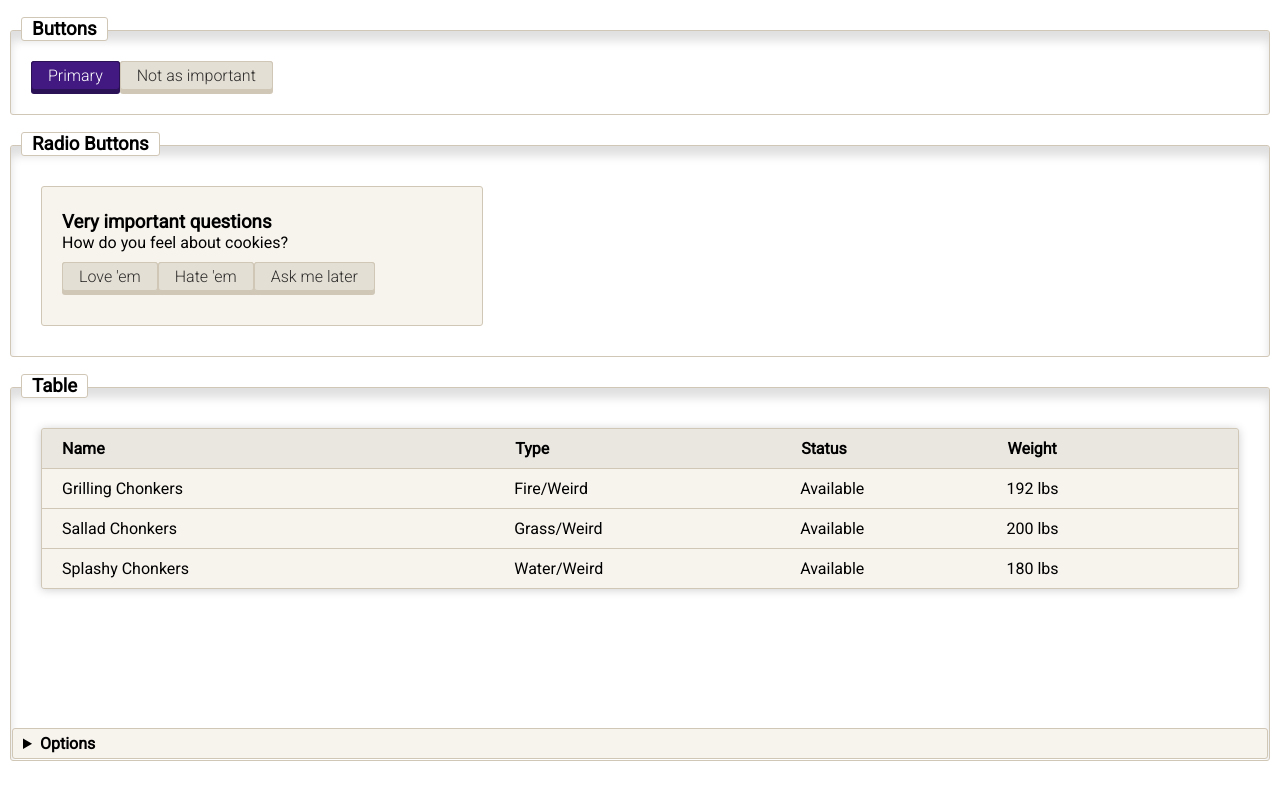
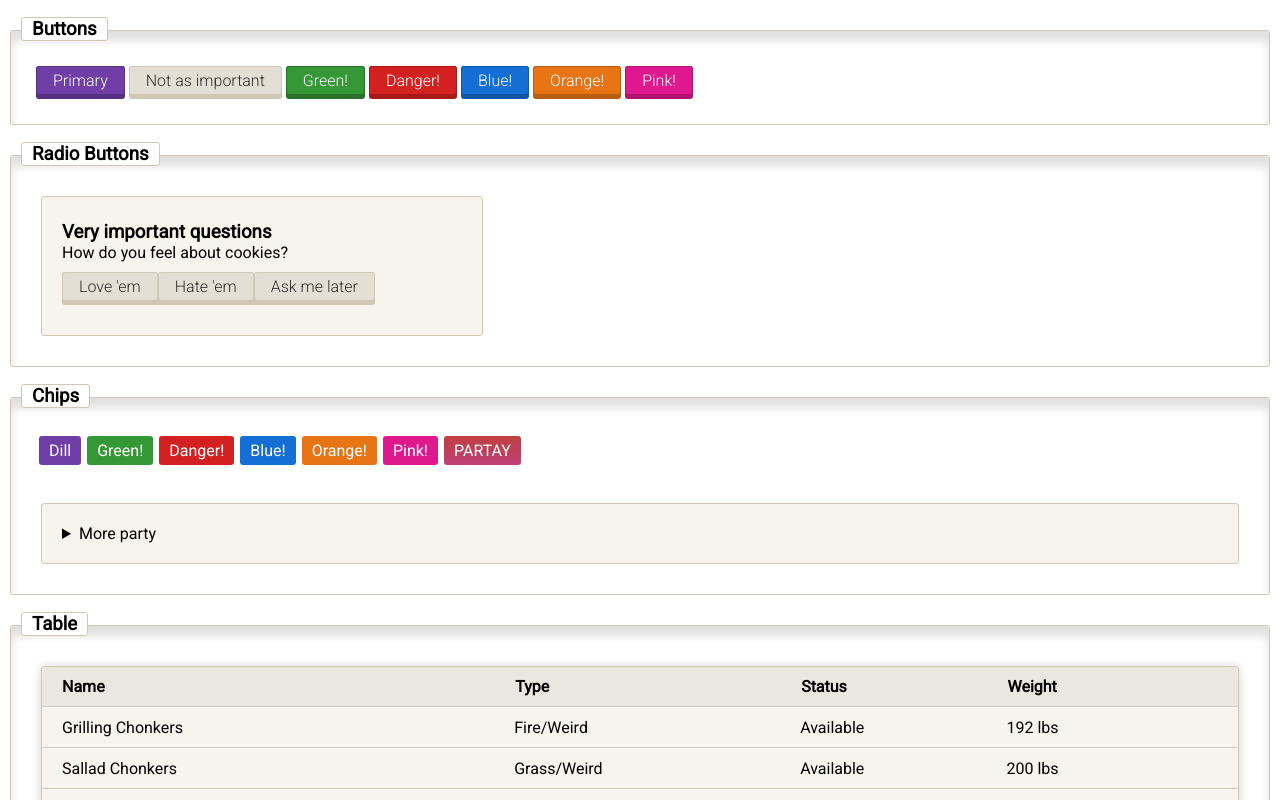
Before and after one commit to piksel/chonky, a React (Create React App) app: page / in a window 1280 px wide. Shown: the top 800 px of the page. Built offline with nearby package versions, Linux system fonts and the light colour scheme.

Commit message:
colors and party!

```diff
--- a/src/App.tsx
+++ b/src/App.tsx
@@ -1,7 +1,7 @@
 import React from 'react';
 
 import './App.scss';
-import { Box, Button, Radio, Section, Table } from './components';
+import { Box, Button, Chip, Radio, Section, Table } from './components';
 import { dummyTableDataCols, dummyTableData } from './dummyData';
 
 function App() {
@@ -17,9 +17,14 @@ function App() {
 
       <Section header="Buttons">
 
-        <div style={{padding: '10px'}}>
+        <div style={{padding: '15px'}}>
           <Button primary>Primary</Button>
           <Button>Not as important</Button>
+          <Button color="green">Green!</Button>
+          <Button color="danger">Danger!</Button>
+          <Button color="blue">Blue!</Button>
+          <Button color="orange">Orange!</Button>
+          <Button color="pink">Pink!</Button>
         </div>
       </Section>
 
@@ -35,6 +40,40 @@ function App() {
         </Radio>
 
       </Box>
+      </Section>
+
+      <Section header="Chips">
+      <div style={{padding: '15px'}}>
+        <Chip color='primary'>Dill</Chip>
+        <Chip color="green">Green!</Chip>
+        <Chip color="danger">Danger!</Chip>
+        <Chip color="blue">Blue!</Chip>
+        <Chip color="orange">Orange!</Chip>
+        <Chip color="pink">Pink!</Chip>
+        <Chip color='rgb'>PARTAY</Chip>
+      </div>
+
+        <Box>
+          <details>
+            <summary>More party</summary>
+              <br/>
+              <div style={{overflowY: 'scroll', height: '200px'}}>
+              <Chip color='rgb'>PARTAY</Chip><Chip color='rgb'>PARTAY</Chip><Chip color='rgb'>PARTAY</Chip><br/>
+              <Chip color='rgb'>PARTAY</Chip><Chip color='rgb'>PARTAY</Chip><Chip color='rgb'>PARTAY</Chip><br/>
+              <Chip color='rgb'>PARTAY</Chip><Chip color='rgb'>PARTAY</Chip><Chip color='rgb'>PARTAY</Chip><br/>
+              <Chip color='rgb'>PARTAY</Chip><Chip color='rgb'>PARTAY</Chip><Chip color='rgb'>PARTAY</Chip><br/>
+              <Chip color='rgb'>PARTAY</Chip><Chip color='rgb'>PARTAY</Chip><Chip color='rgb'>PARTAY</Chip><br/>
+              <Chip color='rgb'>PARTAY</Chip><Chip color='rgb'>PARTAY</Chip><Chip color='rgb'>PARTAY</Chip><br/>
+              <Chip color='rgb'>PARTAY</Chip><Chip color='rgb'>PARTAY</Chip><Chip color='rgb'>PARTAY</Chip><br/>
+              <Chip color='rgb'>PARTAY</Chip><Chip color='rgb'>PARTAY</Chip><Chip color='rgb'>PARTAY</Chip><br/>
+              <Chip color='rgb'>PARTAY</Chip><Chip color='rgb'>PARTAY</Chip><Chip color='rgb'>PARTAY</Chip><br/>
+              <Chip color='rgb'>PARTAY</Chip><Chip color='rgb'>PARTAY</Chip><Chip color='rgb'>PARTAY</Chip><br/>
+              <Chip color='rgb'>PARTAY</Chip><Chip color='rgb'>PARTAY</Chip><Chip color='rgb'>PARTAY</Chip><br/>
+              <Chip color='rgb'>PARTAY</Chip><Chip color='rgb'>PARTAY</Chip><Chip color='rgb'>PARTAY</Chip><br/>
+            </div>
+          </details>
+
+        </Box>
       </Section>
 
       <Section header="Table">
--- a/src/components/Button.scss
+++ b/src/components/Button.scss
@@ -1,3 +1,19 @@
+@mixin colorized($color) {
+  background-color: color.adjust($color, $lightness: -10%);
+  label{
+    color: $button-text-colorized;
+    background-color: $color;
+    border-color: color.adjust($color, $lightness: -10%);
+  }
+  &:active {
+    background-color: color.adjust($color, $lightness: -20%);
+    label {
+      background-color: color.adjust($color, $lightness: -5%);
+      border-color: color.adjust($color, $lightness: -20%);
+    }
+  }
+}
+
 .chy-button {
     font-family: 'Roboto', sans-serif;
     font-weight: 300;
@@ -20,21 +36,31 @@
     }
 
 
-    &.primary {
-      background-color: color.adjust($chy-primary, $lightness: -10%);
-      label{
-        color: $button-text-checked;
-        background-color: $chy-primary;
-        border-color: color.adjust($chy-primary, $lightness: -10%);
-      }
-      &:active {
-        background-color: color.adjust($chy-primary, $lightness: -20%);
-        label {
-          background-color: color.adjust($chy-primary, $lightness: -5%);
-          border-color: color.adjust($chy-primary, $lightness: -20%);
-        }
-      }
+    &.chy-mod-primary {
+      @include colorized($chy-primary);
     }
+
+    &.chy-mod-green {
+      @include colorized(#359735);
+    }
+
+    &.chy-mod-danger {
+      @include colorized(#d32020);
+    }
+
+    &.chy-mod-blue {
+      @include colorized(#146ed4);
+    }
+
+    &.chy-mod-orange {
+      @include colorized(#e77415);
+    }
+
+    &.chy-mod-pink {
+      @include colorized(#e0188d);
+    }
+
+
 
 
 
@@ -66,3 +92,7 @@
       overflow: hidden;
     }
   }
+
+  .chy-button + .chy-button {
+    margin-left: 4px
+  }
--- a/src/components/Button.tsx
+++ b/src/components/Button.tsx
@@ -1,11 +1,14 @@
 interface Props {
   pressed?: boolean;
   primary?: boolean;
+  color?: 'primary' | 'success' | 'danger' | 'green' | 'blue' | 'orange' | 'pink';
 }
 export const Button: React.FC<Props> = (props) => {
-  const color = props.primary ? 'primary' : 'secondary';
+  const color = props.color ?? (
+    props.primary ? 'primary' : undefined
+  );
     return (
-      <button className={`chy-button ${color}`}>
+      <button className={`chy-button ${color ? 'chy-mod-' + color : ''}`}>
         <label>{props.children}</label>
       </button>
     )
--- /dev/null
+++ b/src/components/Chip.scss
@@ -0,0 +1,73 @@
+@use 'sass:color';
+@import 'theme';
+
+.chy-chip {
+    border-radius: $chy-border-radius;
+
+    $lightness: 50%;
+    $saturation: 50%;
+    $step: 36;
+
+    &.chy-mod-primary {
+        background: $chy-primary;
+    }
+
+    &.chy-mod-green {
+        background: #359735;
+    }
+
+    &.chy-mod-danger {
+        background: #d32020;
+    }
+
+    &.chy-mod-blue {
+        background: #146ed4;
+    }
+
+    &.chy-mod-orange {
+        background: #e77415;
+    }
+
+    &.chy-mod-pink {
+        background: #e0188d;
+    }
+
+    /*
+          <Button color="green">Green!</Button>
+          <Button color="danger">Danger!</Button>
+          <Button color="blue">Blue!</Button>
+          <Button color="orange">Orange!</Button>
+          <Button color="pink">Pink!</Button>
+    */
+
+    &.chy-mod-rgb {
+        background: linear-gradient(
+            0deg,
+            hsl($step *  0, $saturation, $lightness)   0%,
+            hsl($step *  1, $saturation, $lightness)  10%,
+            hsl($step *  2, $saturation, $lightness)  20%,
+            hsl($step *  3, $saturation, $lightness)  30%,
+            hsl($step *  4, $saturation, $lightness)  40%,
+            hsl($step *  5, $saturation, $lightness)  50%,
+            hsl($step *  6, $saturation, $lightness)  60%,
+            hsl($step *  7, $saturation, $lightness)  70%,
+            hsl($step *  8, $saturation, $lightness)  80%,
+            hsl($step *  9, $saturation, $lightness)  90%,
+            hsl($step * 10, $saturation, $lightness) 100%
+        );
+        background-attachment: fixed;
+        background-size: auto 400px;
+    }
+
+    padding: 5px 10px;
+    margin: 3px;
+    display: inline-block;
+    color: white;
+
+    &.chy-mod-right {
+        align-self: flex-end;
+    }
+    &:not(.chy-mod-right) {
+        align-self: flex-start;
+    }
+}
--- /dev/null
+++ b/src/components/Chip.tsx
@@ -0,0 +1,27 @@
+
+import './Chip.scss';
+
+type ChipColor
+    = 'primary'
+    | 'rgb'
+    | 'green'
+    | 'danger'
+    | 'blue'
+    | 'orange'
+    | 'pink';
+interface Props {
+    right?: boolean,
+    color: ChipColor,
+}
+export const Chip: React.FC<Props> = (props) => {
+
+    const classNames = [
+        'chy-chip',
+        ...(props.right ? ['chy-mod-right'] : []),
+        `chy-mod-${props.color}`
+    ];
+
+    return (
+        <div className={classNames.join(' ')}>{props.children}</div>
+    )
+}
--- a/src/components/RadioButton.scss
+++ b/src/components/RadioButton.scss
@@ -14,6 +14,10 @@
   .chy-radiobutton {
     @extend .chy-button;
     position:relative;
+
+    + .chy-radiobutton {
+      margin-left: 0;
+    }
 
     border-radius: 3px 3px 0 0;
 
--- a/src/components/Table.scss
+++ b/src/components/Table.scss
@@ -4,9 +4,9 @@
 
 table.chy-table {
 
-    border: 1px solid #d0c7b6;
+    border: 1px solid $chy-border-color;
     margin: 20px;
-    border-radius: 3px;
+    border-radius: $chy-border-radius;
     //padding: 10px;
     background: #eae7e1;
     width: calc(100% - 40px);
@@ -18,7 +18,7 @@ table.chy-table {
         background: #eae7e1;
         padding-top: 10px;
         padding-bottom: 10px;
-        border-bottom: 1px solid #d0c7b6;
+        border-bottom: 1px solid $chy-border-color;
         text-align: left;
         border-radius: 3px 3px 0 0;
     }
@@ -46,14 +46,20 @@ table.chy-table {
     }
 
     tr.chy-table-selected-row {
-        background: #411980;
-        color: white;
+        // background: $chy-primary;
+        background: color.adjust($chy-button-face, $lightness: -5%);
+        td {
+            border-top: 1px transparent solid;
+            // border-top: 1px color.adjust($button-border-checked, $lightness: 5) solid;
+        }
+        // color: white;
         &:hover {
-            background: #411980e0;
+            background: color.adjust($chy-button-face, $lightness: -3%);
         }
     }
 
     td {
+        border-top: 1px #ffffffd0 solid;
         padding: 10px 0;
         cursor: pointer;
         // z-index: 2;
@@ -99,7 +105,7 @@ table.chy-table {
 
     tr {
         &:hover {
-            background: #41198020;
+            background: color.adjust($chy-button-face, $lightness: 5%);
         }
         >:first-child {
             padding-left: 20px;
--- a/src/components/_theme.scss
+++ b/src/components/_theme.scss
@@ -1,19 +1,20 @@
 @use "sass:color";
 
-$chy-primary: #411980;
+$chy-primary: #703ea7; //#411980;
 
 $chy-button-face: #e4dfd5;
 $button-border: color.adjust($chy-button-face, $lightness: -10%);
 
 $button-face-active: color.adjust($chy-button-face, $lightness: -10%);
 $button-border-active: color.adjust($chy-button-face, $lightness: -20%);
-$button-border-checked: color.adjust($chy-primary, $lightness: -10%);
+$button-border-checked: color.adjust($chy-button-face, $lightness: -20%);
 
 $button-face-checked-active: color.adjust($chy-primary, $lightness: -5%);
-$button-face-checked: $chy-primary;
+$button-face-checked: color.adjust($chy-button-face, $lightness: -10%);
 
 $button-text: rgba(0, 0, 0, 0.8);
-$button-text-checked: rgba(255, 255, 255, 1);
+$button-text-checked: rgba(0, 0, 0, 0.8); // rgba(255, 255, 255, 1);
+$button-text-colorized: rgba(255, 255, 255, 1);
 $button-z: 4px;
 
 $chy-border-radius: 3px;
--- a/src/components/index.ts
+++ b/src/components/index.ts
@@ -3,3 +3,4 @@ export * from './Button'
 export * from './Table'
 export * from './Box'
 export * from './Section'
+export * from './Chip'
```
